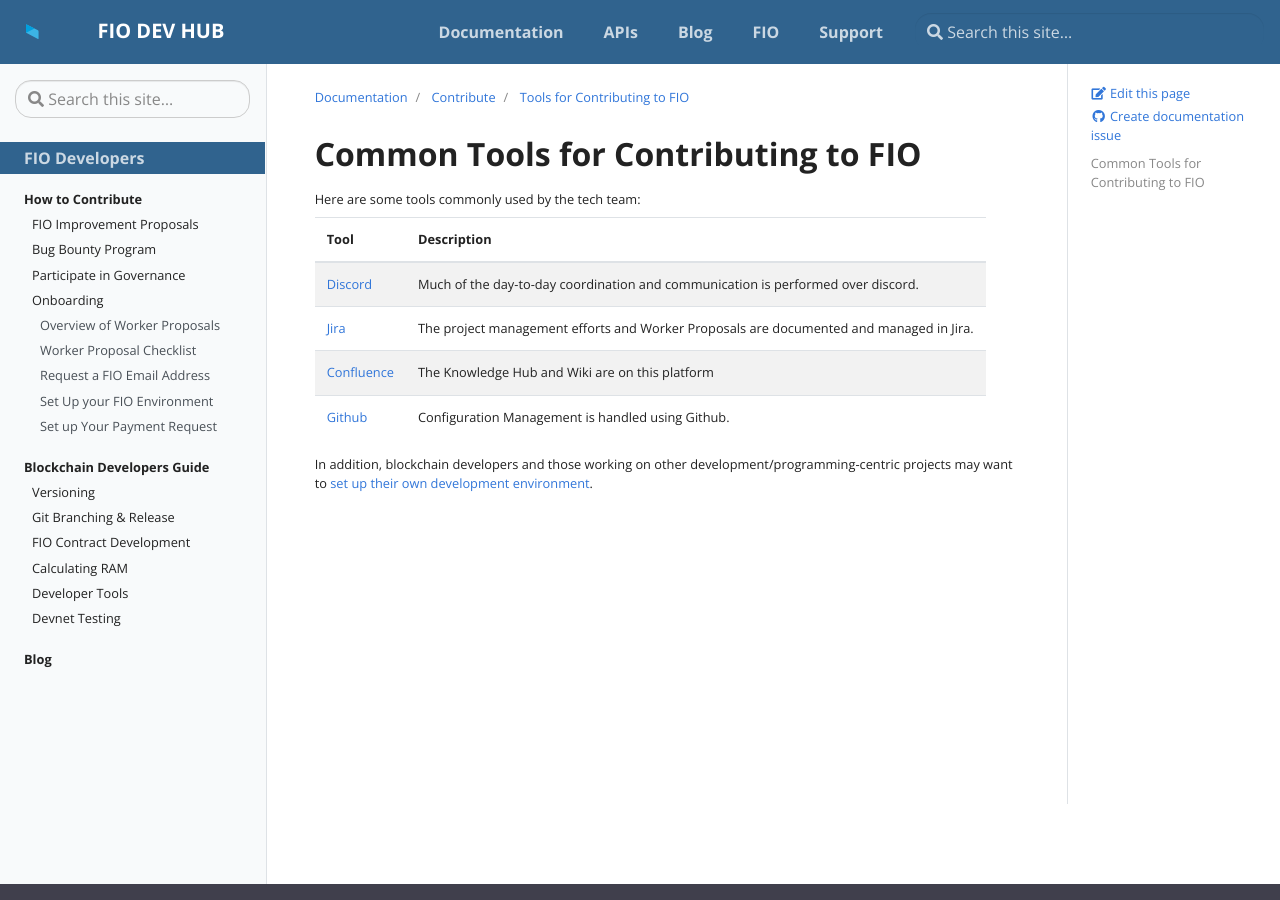
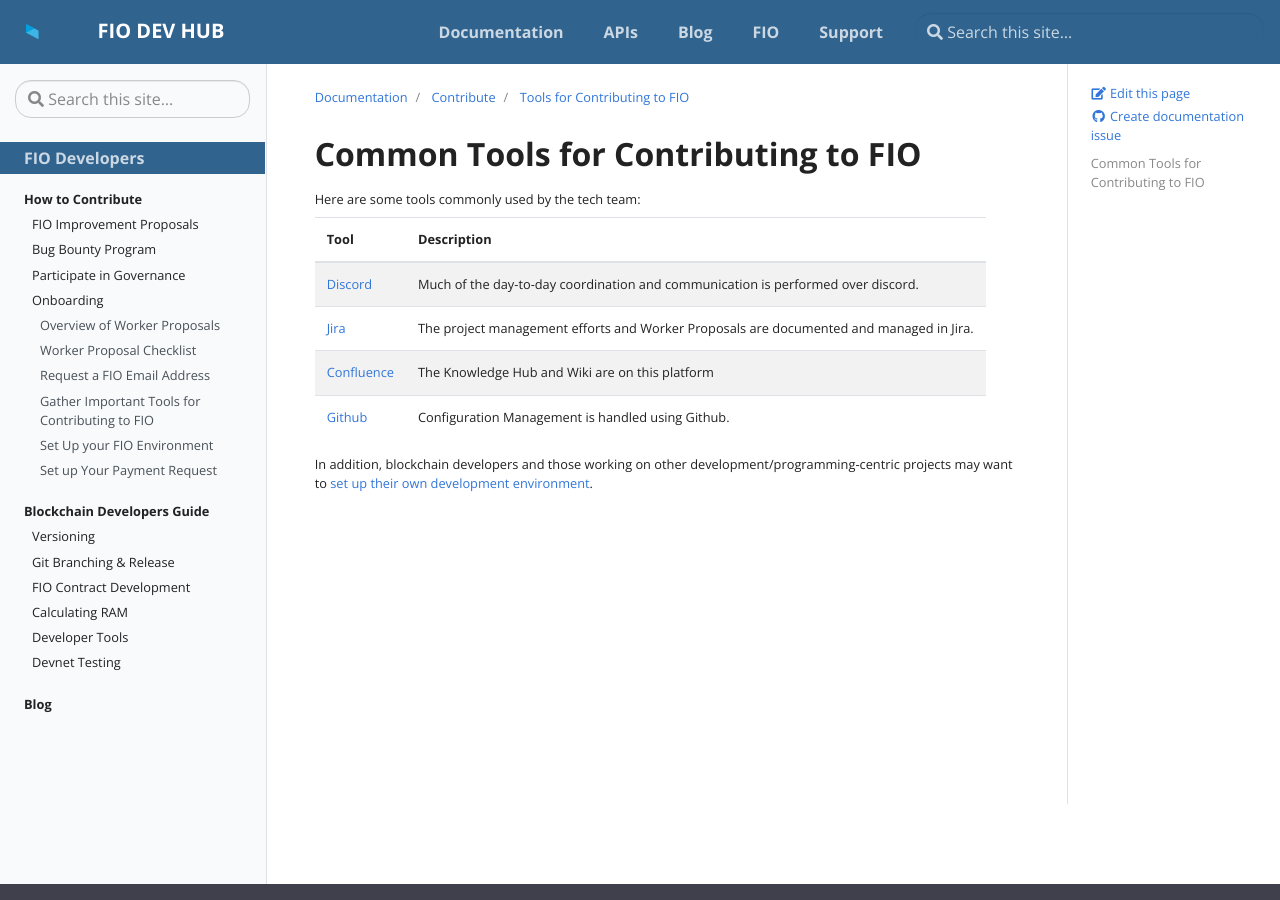
Before and after one commit to fioprotocol/fio-devhub, a Jekyll site: the page built from _docs/contribute/onboarding-tools.md, in a window 1280 px wide and 900 px high. Built offline with Jekyll 4.4.1, drawn with Linux system fonts in a browser that asks for light colours.

Commit message:
Update toc-dev.yml
Added separate link to dev environment page (formerly linked off of tools)

```diff
--- a/_data/toc-dev.yml
+++ b/_data/toc-dev.yml
@@ -35,8 +35,10 @@
           url: "docs/contribute/onboarding-workerpropcheck"
         - title: Request a FIO Email Address
           url: "docs/contribute/onboarding-email"
+        - title: Gather Important Tools for Contributing to FIO
+          url: "docs/contribute/onboarding-tools"
         - title: Set Up your FIO Environment
-          url: "docs/contribute/onboarding-tools"
+          url: "docs/contribute/onboarding-devenviron"
         - title: Set up Your Payment Request
           url: "docs/contribute/onboarding-getpaid"
 - title: Blockchain Developers Guide
```
